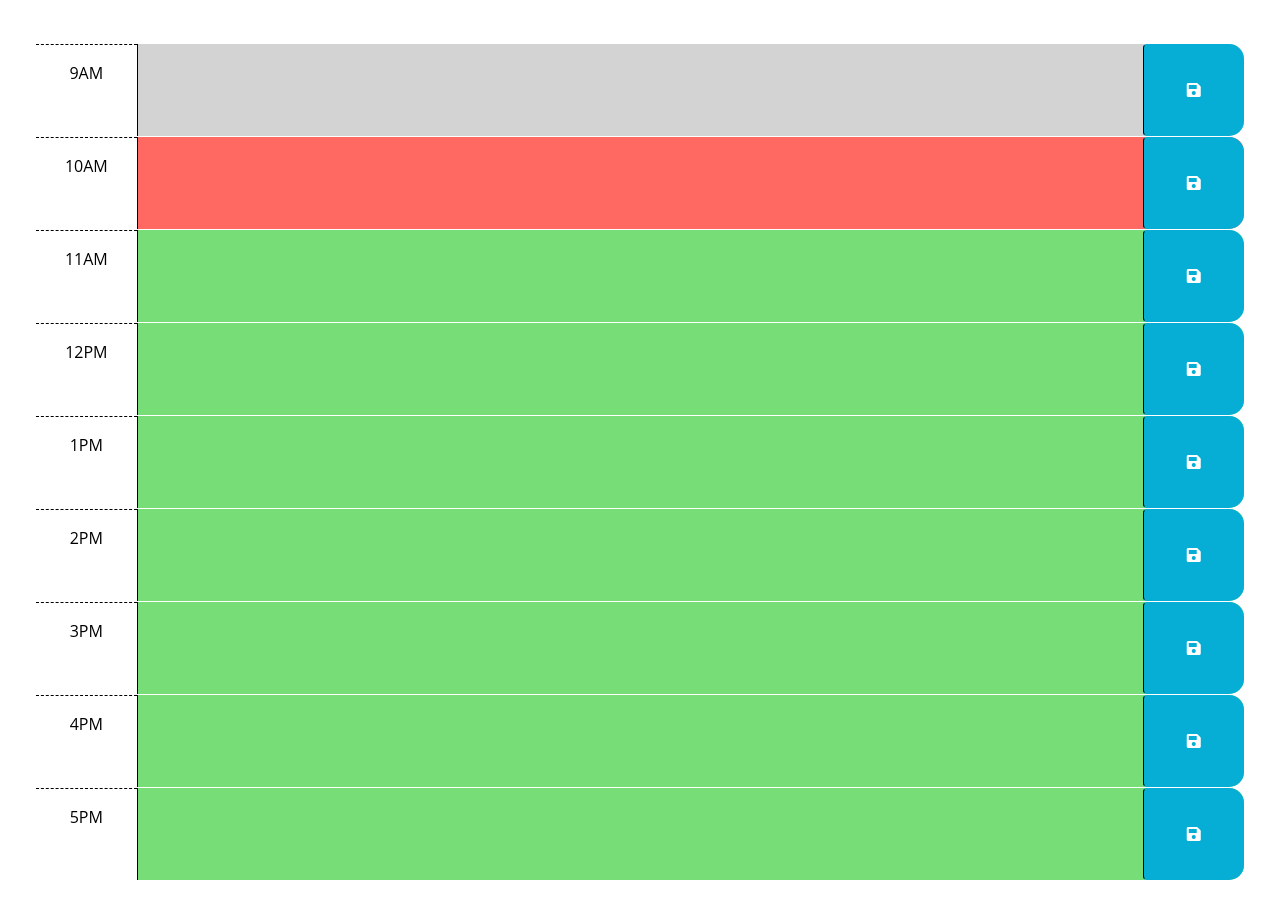
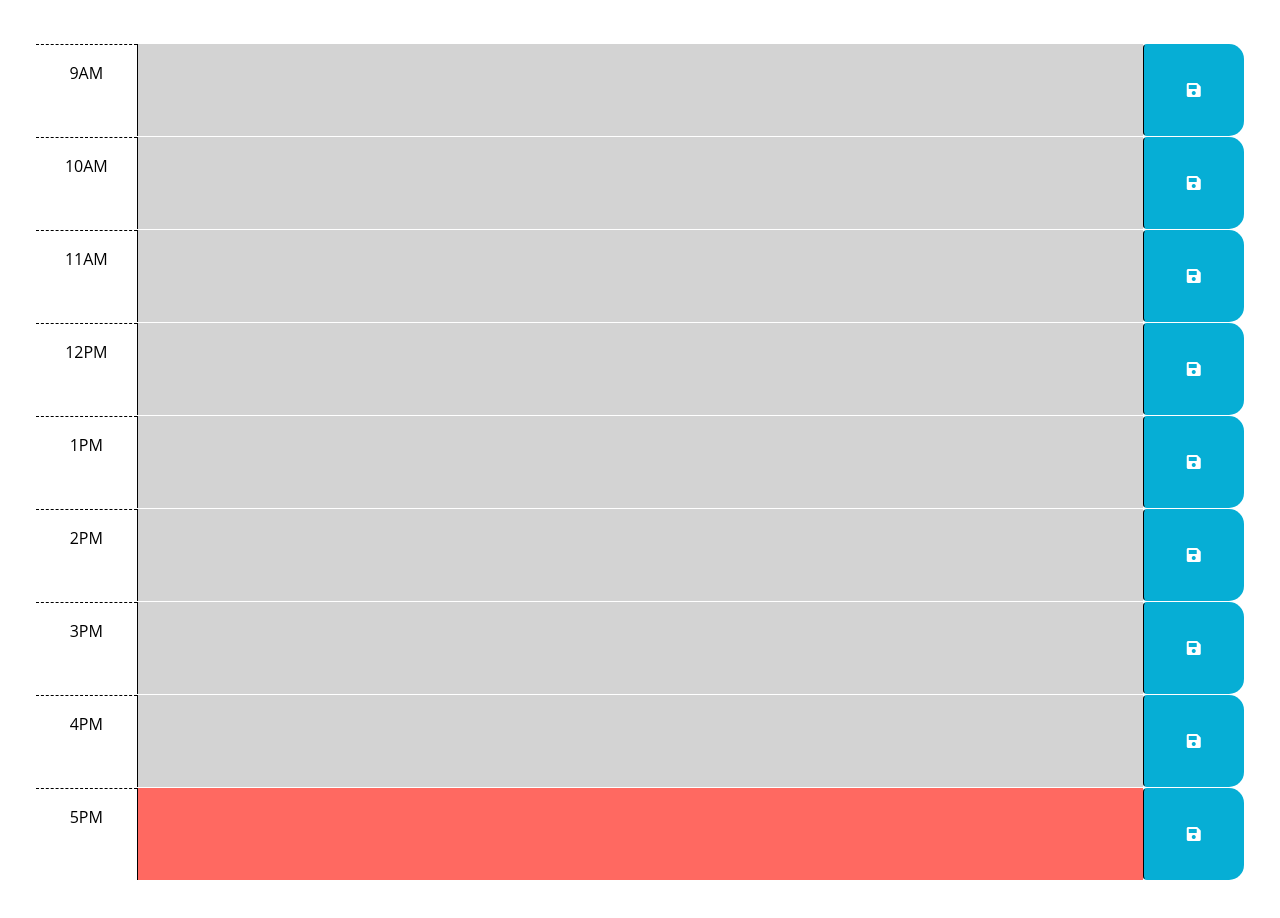
Before and after one commit to benitaisaac/work-day-scheduler, a plain HTML site: page index.html in a window 1280 px wide. Shown: the part 300-1218 px from the top of the page. Drawn offline with nearby package versions, Linux system fonts and the light colour scheme.

Commit message:
application now updates with time change. Added checkColor function and setInterval

```diff
--- a/Assets/script.js
+++ b/Assets/script.js
@@ -4,22 +4,68 @@
 
 //Added function to run when buttons are clicked
 //Note that event listener is in the html
-function saveClick(){
-  console.log("you've pressed save");
+// function saveClick(){
+//   console.log("you've pressed save");
 
-  var workEvent = document.querySelector('textarea');
-  localStorage.setItem("workEvent", this.workEvent.value); //store to local storage
+//   var workEvent = document.querySelectorAll('textarea'); //workEvent is an array now
+//   console.log(workEvent.length)
+//   var tempArray = []
+//   for(let i = 0; i < workEvent.length; i++){
+//     tempArray.push(workEvent[i].value)
+//   }
+//   console.log(tempArray);
+//   localStorage.setItem("workEvent", JSON.stringify(tempArray)); //store to local storage
+// }
+
+// $(function () {
+// Code to display the current date in the header of the page.
+const now = dayjs();
+var currentTime = dayjs().format("h:mm:ss a");
+var currentHour = dayjs().hour();
+var saveButtonEl = $(".saveBtn");
+
+$("#currentDay").text(now.format("MMM D, YYYY"));
+$("#currentTime").text("The current time is " + currentTime);
+
+//work on colorcoding depending on time of day
+
+console.log(dayjs().hour()); //check whether this matches the id number for the divs
+
+// TODO: Add code to apply the past, present, or future class to each time
+// block by comparing the id to the current hour. HINTS: How can the id
+// attribute of each time-block be used to conditionally add or remove the
+// past, present, and future classes? How can Day.js be used to get the
+// current hour in 24-hour time?
+
+function checkColor() {
+  var textboxArray = $(".description"); //this returns an array with each textbox in it
+
+  console.log(textboxArray);
+  //TO DO: loop through each textbox and add the class of 'past' 'present' or 'future' to each textarea
+  $.each(textboxArray, function () {
+    var textboxHour = $(this).parent().attr("id");
+    if (currentHour > textboxHour){
+      $(this).addClass("past");
+    } else if (currentHour == textboxHour) {
+      $(this).addClass("present");
+    } else if (currentHour < textboxHour) {
+      $(this).addClass("future");
+  }
+});
 }
 
+function savingData(event){
 
-$(function () {
-  // Code to display the current date in the header of the page.
-var today = dayjs();
-$('#currentDay').text(today.format('MMM D, YYYY'));
+}
 
-var currentTime = dayjs().format('h:mm:ss a');
-$('#currentTime').text("The current time is " + currentTime);
+// function checkInterval() {
+//   console.log("testing checkInterval Function");
+// }
 
+checkColor();
+
+setInterval(checkColor(), 60000); //testing setInterval (every second)
+saveButtonEl.on("click", savingData);
 
 // TODO: Add a listener for click events on the save button. This code should
 // use the id in the containing time-block as a key to save the user input in
@@ -28,18 +74,13 @@ $('#currentTime').text("The current time is " + currentTime);
 // time-block containing the button that was clicked? How might the id be
 // useful when saving the description in local storage?
 //
-  // TODO: Add code to apply the past, present, or future class to each time
-  // block by comparing the id to the current hour. HINTS: How can the id
-  // attribute of each time-block be used to conditionally add or remove the
-  // past, present, and future classes? How can Day.js be used to get the
-  // current hour in 24-hour time?
+
 //
 // TODO: Add code to get any user input that was saved in localStorage and set
 // the values of the corresponding textarea elements. HINT: How can the id
 // attribute of each time-block be used to do this?
 //
-});
-
+// });
 
 //ACCEPTANCE CRITERIA
 // GIVEN I am using a daily planner to create a schedule
@@ -57,9 +98,13 @@ $('#currentTime').text("The current time is " + currentTime);
 // THEN the saved events persist
 
 //TO DO: Display 8 time blocks, with each representing 9AM until 5PM
+//TO DO: add event listeners on all save buttons
 
 //TO DO: Color-code each time block to represent the past, pesent and future
+//TO DO: set up a conditional
+//TO DO: if the 'hour' parameter in day.js matches the id, then the class is present
+//TO DO: if the 'hour' parameter in day.js is less than the id, then the class is past
+//TO DO: if the 'hour' parameter in jay.js is more than the id, then the class is future
+
+//TO DO: Save event to local storage
 //TO DO:
-
-// TO DO: Be able to enter an event in a time block
-//TO DO: Save event to local storage
--- a/index.html
+++ b/index.html
@@ -43,7 +43,7 @@
         -->
 
       <!-- Example of a past time block. The "past" class adds a gray background color. -->
-      <div id="hour-9" class="row time-block past">
+      <div id="9" class="row time-block">
         <div class="col-2 col-md-1 hour text-center py-3">9AM</div>
         <textarea class="col-8 col-md-10 description" rows="3"> </textarea>
         <button class="btn saveBtn col-2 col-md-1" id = hour-1 onclick="saveClick()" aria-label="save">
@@ -52,7 +52,7 @@
       </div>
 
       <!-- Example of a present time block. The "present" class adds a red background color. -->
-      <div id="hour-10" class="row time-block present">
+      <div id="10" class="row time-block">
         <div class="col-2 col-md-1 hour text-center py-3">10AM</div>
         <textarea class="col-8 col-md-10 description" rows="3"> </textarea>
         <button class="btn saveBtn col-2 col-md-1" onclick="saveClick()" aria-label="save">
@@ -61,7 +61,7 @@
       </div>
 
       <!-- Example of a future time block. The "future" class adds a green background color. -->
-      <div id="hour-11" class="row time-block future">
+      <div id="11" class="row time-block">
         <div class="col-2 col-md-1 hour text-center py-3">11AM</div>
         <textarea class="col-8 col-md-10 description" rows="3"> </textarea>
         <button class="btn saveBtn col-2 col-md-1" onclick="saveClick()" aria-label="save">
@@ -69,7 +69,7 @@
         </button>
       </div>
 
-      <div id="hour-12" class="row time-block future">
+      <div id="12" class="row time-block">
         <div class="col-2 col-md-1 hour text-center py-3">12PM</div>
         <textarea class="col-8 col-md-10 description" rows="3"> </textarea>
         <button class="btn saveBtn col-2 col-md-1" onclick="saveClick()" aria-label="save">
@@ -77,7 +77,7 @@
         </button>
       </div>
 
-      <div id="hour-13" class="row time-block future">
+      <div id="13" class="row time-block">
         <div class="col-2 col-md-1 hour text-center py-3">1PM</div>
         <textarea class="col-8 col-md-10 description" rows="3"> </textarea>
         <button class="btn saveBtn col-2 col-md-1" onclick="saveClick()" aria-label="save">
@@ -85,7 +85,7 @@
         </button>
       </div>
 
-      <div id="hour-14" class="row time-block future">
+      <div id="14" class="row time-block">
         <div class="col-2 col-md-1 hour text-center py-3">2PM</div>
         <textarea class="col-8 col-md-10 description" rows="3"> </textarea>
         <button class="btn saveBtn col-2 col-md-1" onclick="saveClick()" aria-label="save">
@@ -93,7 +93,7 @@
         </button>
       </div>
 
-      <div id="hour-15" class="row time-block future">
+      <div id="15" class="row time-block">
         <div class="col-2 col-md-1 hour text-center py-3">3PM</div>
         <textarea class="col-8 col-md-10 description" rows="3"> </textarea>
         <button class="btn saveBtn col-2 col-md-1" onclick="saveClick()" aria-label="save">
@@ -101,7 +101,7 @@
         </button>
       </div>
 
-      <div id="hour-16" class="row time-block future">
+      <div id="16" class="row time-block">
         <div class="col-2 col-md-1 hour text-center py-3">4PM</div>
         <textarea class="col-8 col-md-10 description" rows="3"> </textarea>
         <button class="btn saveBtn col-2 col-md-1" onclick="saveClick()" aria-label="save">
@@ -109,7 +109,7 @@
         </button>
       </div>
 
-      <div id="hour-17" class="row time-block future">
+      <div id="17" class="row time-block">
         <div class="col-2 col-md-1 hour text-center py-3">5PM</div>
         <textarea class="col-8 col-md-10 description" rows="3"> </textarea>
         <button class="btn saveBtn col-2 col-md-1" onclick="saveClick()" aria-label="save">
```
Lines whose indentation alone changed are shown as unchanged.
